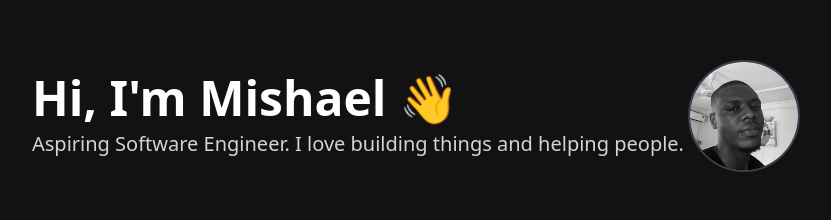
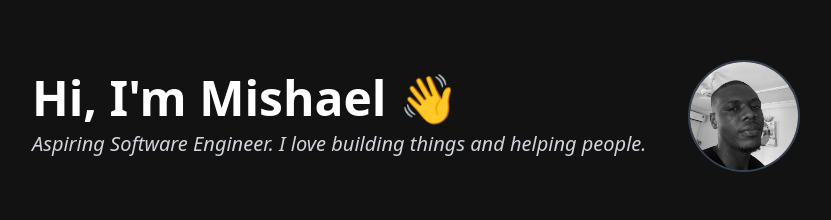
Before and after one commit to henrymishael/careerX-portfolio1, a plain HTML site: page index.html in a window 1280 px wide. Shown: the part 164-384 px from the top of the page, without its empty margins (224-1055 px from the left). Drawn offline with nearby package versions, Linux system fonts and the light colour scheme.

Commit message:
fix: text-styling

```diff
--- a/index.html
+++ b/index.html
@@ -29,7 +29,7 @@
             Hi, I'm <span class="name">Mishael</span>
             <span>👋</span>
           </h1>
-          <p class="md:text-xl text-gray-300">
+          <p class="md:text-xl text-gray-300 italic">
             Aspiring Software Engineer. I love building things and helping
             people.
           </p>
```
